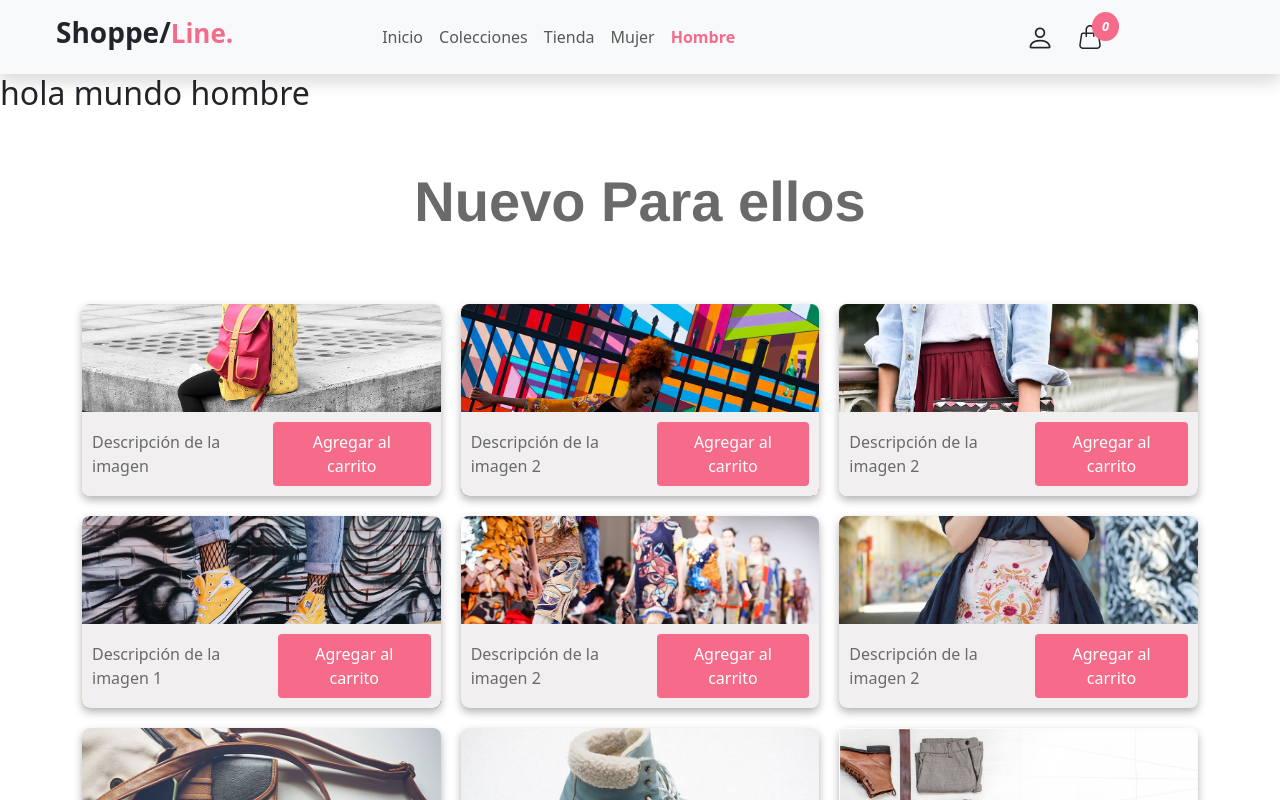
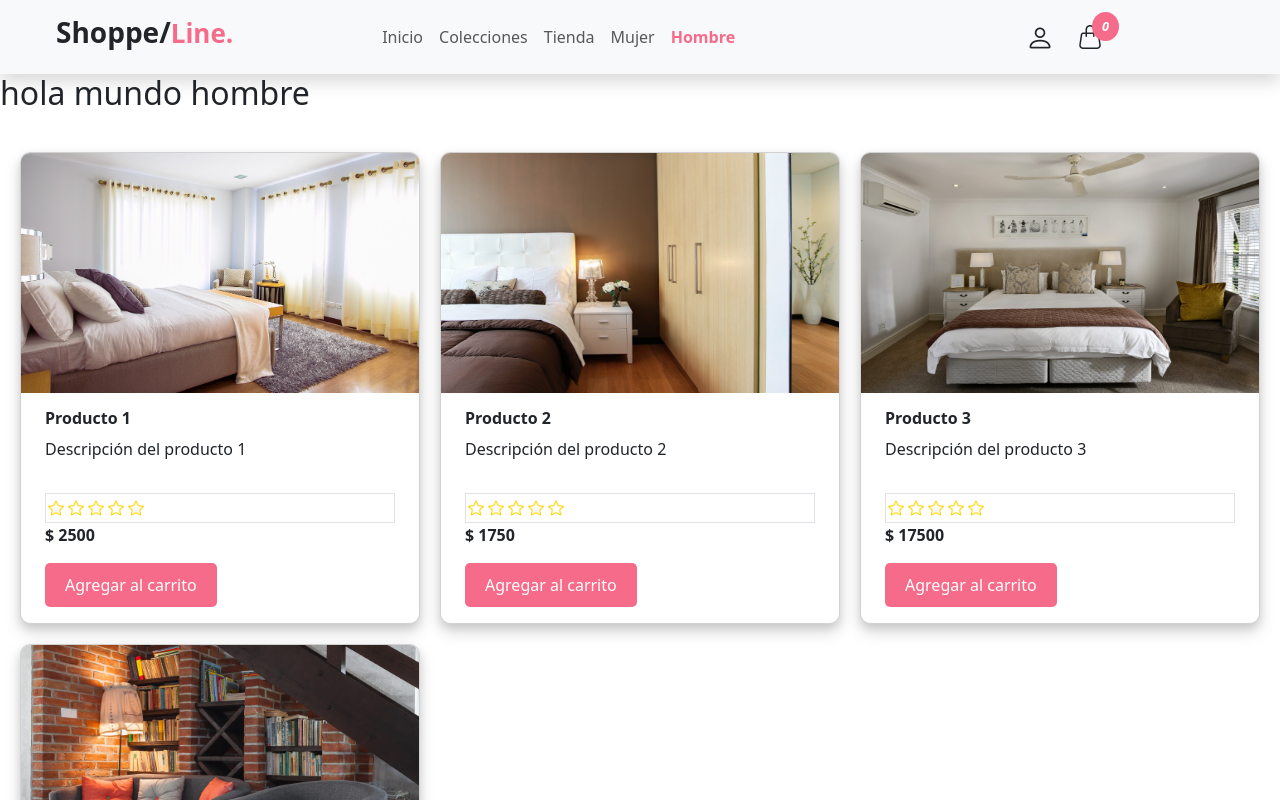
Before and after one commit to torco34/ecommercevue, a Vue app: page /hombre in a window 1280 px wide. Shown: the top 800 px of the page. Built offline with nearby package versions, Linux system fonts and the light colour scheme; what bootstrap-vue-next would draw is missing.

Commit message:
hombre funcionado

```diff
--- a/src/components/ColeccionHombre.vue
+++ b/src/components/ColeccionHombre.vue
@@ -1,4 +1,4 @@
-<template>
+<!-- <template>
   <div class="container p-5">
     <h2 class="text-center fw-bold containerTexto display-4">Nuevo Para ellos</h2>
   </div>
@@ -6,6 +6,7 @@
     <div v-for="(image, index) in ColeccionImgRopa" :key="index" class="imagens" :class="{ 'animacion': index % 2 === 0 }">
       <img :src="image?.url" :alt="image.alt" class="imagen-larga">
       <div class="card-contents">
+        <CustomCard/>
         <p class="descripcions">{{ image.description }}</p>
         <button @click="verDetalles(image)" class="btn-detalle">Agregar al carrito</button>
       </div>
@@ -23,7 +24,7 @@ import img7 from "@/assets/img/bg-4.jpg";
 import img8 from "@/assets/img/bg-3.jpg";
 import img9 from "@/assets/img/bg-5.jpg";
 // import CustomButton from "@/CustomButton.vue";
-
+import CustomCard  from "./CustomCard.vue"
 const ColeccionImgRopa = [
   {
     url: img1,
@@ -164,3 +165,99 @@ function verDetalles(image) {
       }
     }
     </style>
+
+
+
+
+
+     -->
+     <template>
+      <div class="gallery container">
+        <div v-for="(image, index) in images" :key="index" class="gallery-item">
+          <CustomCard
+            :id="image.id"
+            :name="image.title"
+            :price="image.price"
+            :showRating="true"
+            :description="image.description"
+            :imageUrl="image.src"
+            :showButton="true"
+            :buttonText="'Agregar al carrito'"
+            @add-to-cart="handleAddToCart"
+          />
+        </div>
+      </div>
+    </template>
+
+    <script setup>
+    import { ref } from 'vue';
+    import { useStore } from 'vuex';
+    import CustomCard from './CustomCard.vue';
+    import img1 from "../assets/Img/galeria_01.jpg";
+    import img2 from "../assets/Img/galeria_02.jpg";
+    import img3 from "../assets/Img/galeria_03.jpg";
+    import img4 from "../assets/Img/galeria_04.jpg";
+    // import img2 from "../assets/Img/producto2.jpg";
+    // import img3 from "../assets/Img/producto3.jpg";
+    // import img4 from "../assets/Img/producto4.jpg";
+
+    const store = useStore();
+
+    const images = ref([
+      {
+        id: 1,
+        src: img1,
+        alt: 'Imagen 1',
+        title: 'Producto 1',
+        price: 2500,
+        description: 'Descripción del producto 1',
+      },
+      {
+        id: 2,
+        src: img2,
+        alt: 'Imagen 2',
+        title: 'Producto 2',
+        price: 1750,
+        description: 'Descripción del producto 2',
+      },
+      {
+        id: 3,
+        src: img3,
+        alt: 'Imagen 3',
+        title: 'Producto 3',
+        price: 17500,
+        description: 'Descripción del producto 3',
+      },
+      {
+        id: 4,
+        src: img4,
+        alt: 'Imagen 4',
+        title: 'Producto 4',
+        price: 2000,
+        description: 'Descripción del producto 4',
+      },
+    ]);
+
+    const handleAddToCart = (product) => {
+      store.dispatch('addToCart', product); // Envía todo el objeto del producto al carrito
+      console.log(`Producto añadido al carrito: ${product.name}`);
+    };
+    </script>
+
+    <style scoped>
+    .gallery {
+      display: grid;
+      grid-template-columns: repeat(auto-fill, minmax(20rem, 1fr));
+      gap: 20px;
+      padding: 20px;
+      width: 100%;
+      max-width: 1600px;
+      margin-top: 20px;
+    }
+
+    .gallery-item {
+      background-color: #fff;
+      border-radius: 10px;
+      box-shadow: 0 4px 8px rgba(0, 0, 0, 0.1);
+    }
+    </style>
```
